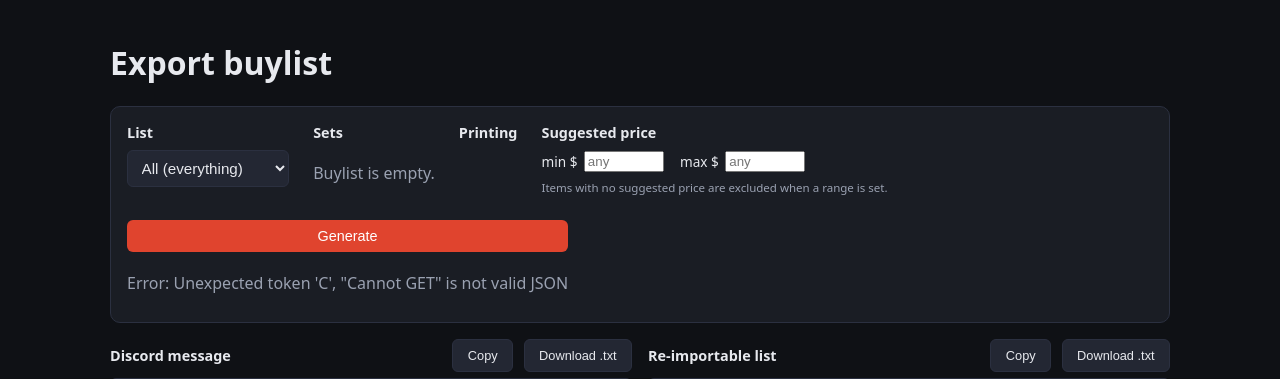
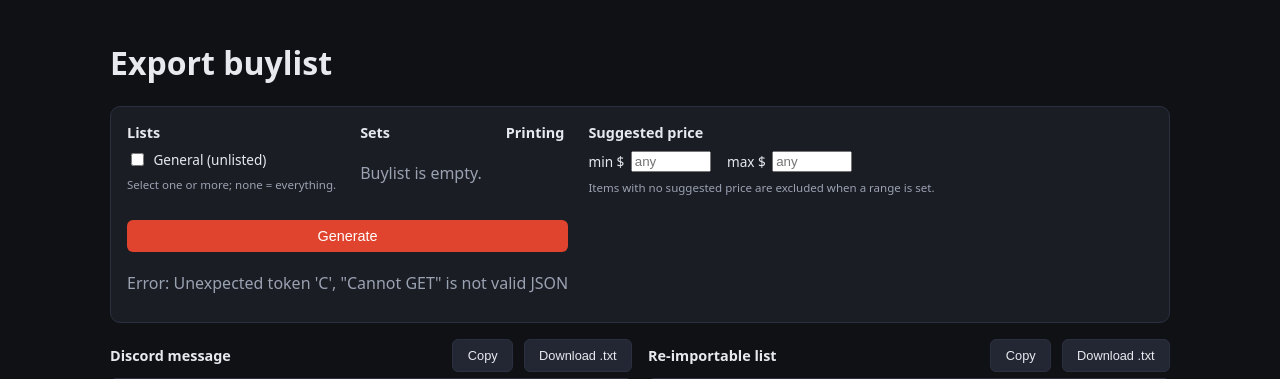
Before and after one commit to CapitanShinChan/TCG-WTB-vibecoded, a Python web app: template app/templates/export.html in a window 1280 px wide. Shown: the part 49-428 px from the top of the page. Run offline with Jinja, Linux system fonts and the light colour scheme; the template is opened without the code that fills it, so the values that code supplies are empty.

Commit message:
Export: allow selecting multiple lists (union)
The export list filter is now a checkbox group instead of a single select.
Selecting several lists exports the union of their items; none selected means
everything. Backend: _load_buylist_scopes() ORs the chosen scopes
(general + list ids); /api/export and /export/download take repeated `lists`
query params.

Vibecoded with the power of Claude!

```diff
--- a/app/static/export.js
+++ b/app/static/export.js
@@ -15,8 +15,7 @@ function buildQuery() {
   const max = $("#price-max").value.trim();
   if (min !== "") p.append("price_min", min);
   if (max !== "") p.append("price_max", max);
-  const listSel = $("#export-list");
-  if (listSel) p.append("scope", listSel.value);
+  $$(".f-list:checked").forEach((c) => p.append("lists", c.value));
   return p.toString();
 }
 
@@ -37,8 +36,6 @@ async function generate() {
 }
 
 $("#generate-btn").addEventListener("click", generate);
-// regenerate immediately when the source list changes
-if ($("#export-list")) $("#export-list").addEventListener("change", generate);
 
 // copy buttons
 $$(".copy-btn").forEach((btn) => {
--- a/app/templates/export.html
+++ b/app/templates/export.html
@@ -5,14 +5,14 @@
 
 <section class="export-filters">
   <div class="filter-group">
-    <h3>List</h3>
-    <select id="export-list">
-      <option value="all">All (everything)</option>
-      <option value="general">General (unlisted)</option>
+    <h3>Lists</h3>
+    <div class="checks">
+      <label><input type="checkbox" class="f-list" value="general"> General (unlisted)</label>
       {% for l in lists | default([]) %}
-      <option value="{{ l.id }}">{{ l.name }}</option>
+      <label><input type="checkbox" class="f-list" value="{{ l.id }}"> {{ l.name }}</label>
       {% endfor %}
-    </select>
+    </div>
+    <p class="hint">Select one or more; none = everything.</p>
   </div>
 
   <div class="filter-group">
```
Also changed, not shown: app/main.py (+32 -5 lines).
